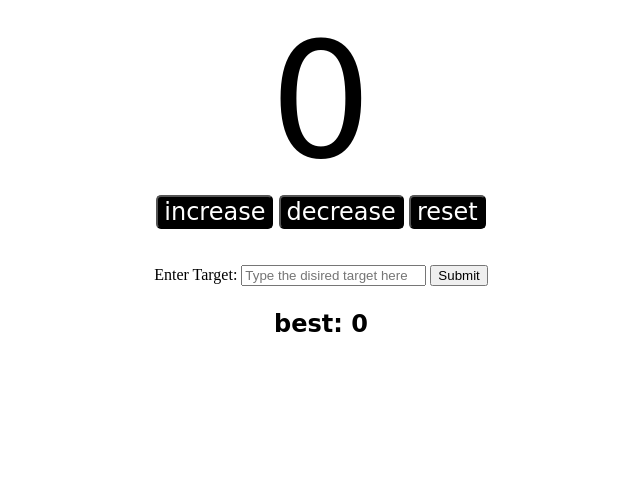
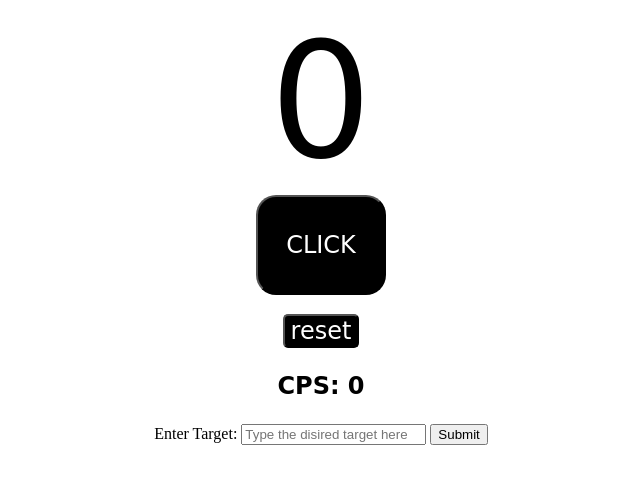
Before and after one commit to TapChap/WEBdevelopment, a plain HTML site: page index.html in a window 1280 px wide. Shown: the whole page, without its empty margins (319-959 px from the left). Drawn offline with Linux system fonts and the light colour scheme.

Commit message:
changed cpsTest html and style

```diff
--- a/index.html
+++ b/index.html
@@ -9,22 +9,20 @@
 <body>
     <label id="counter">0</label>
     <div id="bttnContainer">
-        <button id="increase" class="buttons">increase</button>
-        <button id="decrease" class="buttons">decrease</button>
+        <button id="click" class="buttons">CLICK</button>
+        <br>
+        <br>
         <button id="reset" class="buttons">reset</button>
     </div>
-    <br>
-    <br>
+
+    <p id="bestBoard">CPS: 0</p>
+
     <div id="targetInput">
         <label>Enter Target:</label>
         <input type="number" id="target" placeholder="Type the disired target here...">
         <input id="submit" type="button" value="Submit">
     </div>
 
-    <b>
-        <p id="bestBoard">best: 0</p>
-    </b>
-
     <script src="index.js"></script>
 </body>
 </html>
--- a/index.js
+++ b/index.js
@@ -1,6 +1,5 @@
 const counter = document.getElementById("counter");
-const incBttn = document.getElementById("increase");
-const decBttn = document.getElementById("decrease");
+const clickbttn = document.getElementById("click");
 const resetbttn = document.getElementById("reset");
 const targetInput = document.getElementById("target");
 const submitbttn = document.getElementById("submit");
@@ -9,7 +8,7 @@ const bestBoard=  document.getElementById("bestBoard");
 let startTime = Date.now();
 let targetClicks = 5, best = 0;
 
-incBttn.onclick = function(){
+clickbttn.onclick = function(){
     counter.textContent = Number(counter.textContent) + 1;
     if (counter.textContent == targetClicks) {
 
@@ -17,15 +16,11 @@ incBttn.onclick = function(){
         if (cps > best) {
             console.log(`New Best! ${best}`);
             best = cps;
-            bestBoard.innerHTML = `best: ${Math.round(best)}`;
+            bestBoard.innerHTML = `CPS: ${Math.round(best)}`;
         }
         startTime= Date.now();
         counter.textContent = 0;
     }
-}
-
-decBttn.onclick = function(){
-    counter.textContent = Number(counter.textContent) - 1;
 }
 
 resetbttn.onclick = function(){
--- a/style.css
+++ b/style.css
@@ -12,6 +12,12 @@
 
 #targetInput {
     text-align: center;
+}
+
+#click{
+    min-width: 130px;
+    min-height: 100px;
+    border-radius: 20px;
 }
 
 .buttons {
@@ -32,4 +38,5 @@
     text-align: center;
     font-size: 1.5em;
     font-family: cursive;
+    font-weight: bold;
 }
```
